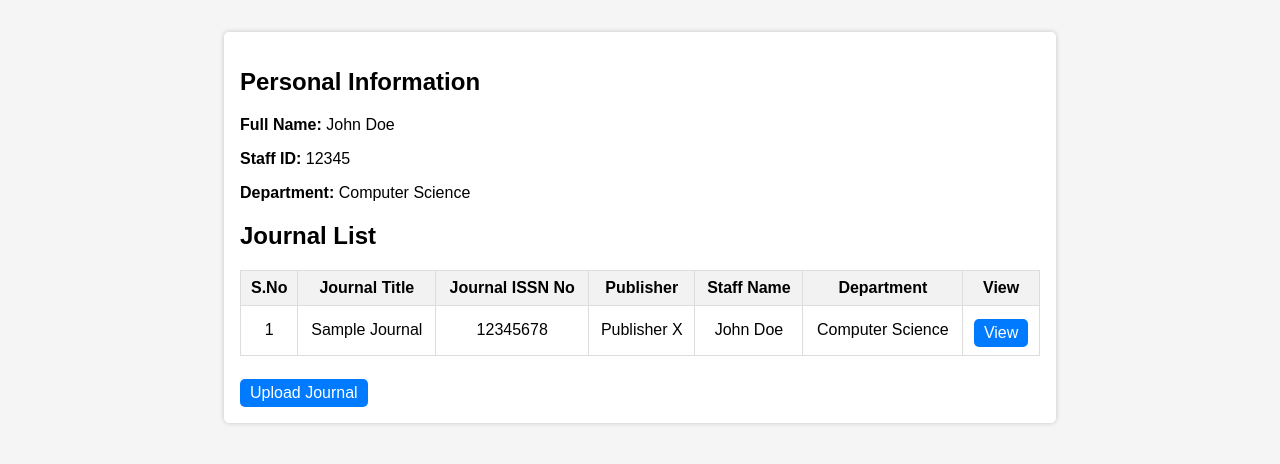
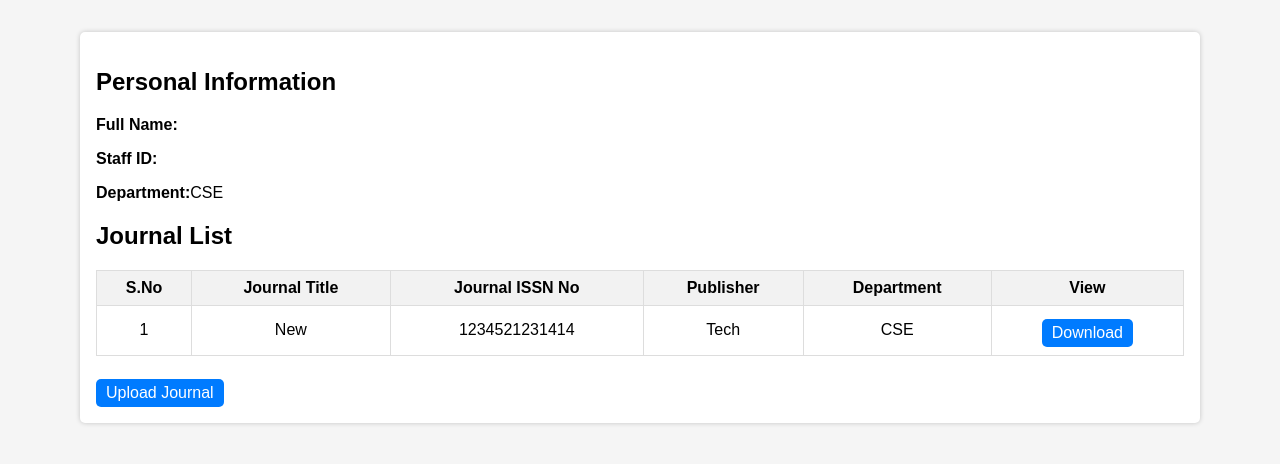
Before and after one commit to muthuruban/VITech, a Django app: page /staff/home/ in a window 1280 px wide. Shown: the part 170-634 px from the top of the page. Run offline with Django 4.2, Linux system fonts and the light colour scheme; a user stored in the database is signed in; data comes from the database, SQL or seed files in the repository; both versions use the stored data as it was after the commit.

Commit message:
Updated Models

```diff
--- a/journal/templates/admin_dashboard.html
+++ b/journal/templates/admin_dashboard.html
@@ -152,7 +152,7 @@
 <body>
 <div class="header">
     <h1>Admin Dashboard</h1>
-    <a href="#" class="logout">Logout</a>
+    <a href="{% url 'logout' %}" class="logout">Logout</a>
 </div>
 <div class="dashboard">
     <div class="filter">
@@ -186,9 +186,9 @@
                     <td>{{ journal.title }}</td>
                     <td>{{ journal.issn_no }}</td>
                     <td>{{ journal.publisher }}</td>
-                    <td>{{ journal.staff.staff_name }}</td>
+                    <td>{{ journal.staff.name }}</td>
                     <td>{{ journal.department.dept_name }}</td>
-                    <td><a href="#" download>Download</a></td>
+                    <td><a href="{% url 'download_journal' journal.id %}">Download</a></td>
                 </tr>
                 {% endfor %}
                 </tbody>
--- a/journal/templates/staff_home.html
+++ b/journal/templates/staff_home.html
@@ -35,7 +35,7 @@
         }
 
         .container {
-            max-width: 800px;
+            max-width: 85%;
             margin: 2rem auto;
             padding: 1rem;
             background-color: #fff;
@@ -70,9 +70,9 @@
     </header>
     <div class="container">
         <h2>Personal Information</h2>
-        <p><strong>Full Name:</strong> John Doe</p>
-        <p><strong>Staff ID:</strong> 12345</p>
-        <p><strong>Department:</strong> Computer Science</p>
+        <p><strong>Full Name:</strong> {{ user.name }}</p>
+        <p><strong>Staff ID:</strong> {{ user.staff_id }}</p>
+        <p><strong>Department:</strong>{{ user.dept_name }}</p>
 
         <h2>Journal List</h2>
         <table>
@@ -81,19 +81,24 @@
                 <th>Journal Title</th>
                 <th>Journal ISSN No</th>
                 <th>Publisher</th>
-                <th>Staff Name</th>
                 <th>Department</th>
                 <th>View</th>
             </tr>
+            {% for journal in journals %}
             <tr>
                 <td>1</td>
-                <td>Sample Journal</td>
-                <td>12345678</td>
-                <td>Publisher X</td>
-                <td>John Doe</td>
-                <td>Computer Science</td>
-                <td><a href="#">View</a></td>
+                <td>{{ journal.title }}</td>
+                <td>{{ journal.issn_no }}</td>
+                <td>{{ journal.publisher }}</td>
+                <td>{{ journal.department.dept_name }}</td>
+                <td><a type="button" href="{% url 'download_journal' journal.id %}">Download</a></td>
             </tr>
+            {% empty %}
+            <tr>
+                <td></td>
+                <td>No Journal Published so far</td>
+            </tr>
+            {% endfor %}
         </table>
         <br>
         <a type="button" href="{% url 'upload_journal' %}">Upload Journal</a>
--- /dev/null
+++ b/journal/test.py
@@ -0,0 +1,5 @@
+import os
+
+BASE_DIR = os.path.dirname(os.path.dirname(os.path.abspath(__file__)))
+
+print(BASE_DIR)
--- a/journal/views.py
+++ b/journal/views.py
@@ -1,6 +1,10 @@
+import mimetypes
+import os
+
 from django.contrib.auth import authenticate, login, logout
 from django.contrib import messages
 from django.contrib.auth.decorators import login_required
+from django.http import HttpResponse
 from django.shortcuts import render, redirect
 
 from journal.forms import StaffLoginForm, StaffSignupForm, AdminLoginForm
@@ -45,7 +49,8 @@
 @login_required(login_url='index')
 def staff_home(request):
     user = Staff.objects.get(username=request.user)
-    return render(request, 'staff_home.html', {'user': user})
+    journals = Journals.objects.all()
+    return render(request, 'staff_home.html', {'user': user, 'journals': journals})
 
 
 def upload_journal(request):
@@ -69,7 +74,7 @@
     return render(request, 'journal_form.html')
 
 
-def staff_logout(request):
+def _logout(request):
     logout(request)
     return redirect('index')
 
@@ -98,6 +103,19 @@
     return render(request, 'admin_dashboard.html', {'journals': journals, 'departments': departments})
 
 
+def download_journal(request, journal_id):
+    journals = Journals.objects.get(id=journal_id)
+    filename = str(journals.journal_doc)
+    if filename != '':
+        BASE_DIR = os.path.dirname(os.path.dirname(os.path.abspath(__file__)))
+        filepath = BASE_DIR + '/media/' + filename
+        path = open(filepath, 'rb')
+        mime_type, _ = mimetypes.guess_type(filepath)
+        response = HttpResponse(path, content_type=mime_type)
+        response['Content-Disposition'] = "attachment; filename=%s" % filename
+        return response
+
+
 def add_department(request):
     print(request.method)
     if request.method == 'POST':
--- a/vit/urls.py
+++ b/vit/urls.py
@@ -14,8 +14,9 @@
     path('staff/signup/', views.staff_signup, name='staff_signup'),
     path('staff/home/', views.staff_home, name='staff_home'),
     path('staff/upload-journal/', views.upload_journal, name='upload_journal'),
-    path('staff/logout/', views.staff_logout, name='staff_logout'),
+    path('logout/', views._logout, name='logout'),
 
+    path('download/<int:journal_id>/', views.download_journal, name='download_journal'),
     # Admin
     path('admin/', views.admin_login, name='admin_login'),
     path('admin/dashboard/', views.admin_view, name='admin_dashboard'),
```
Also changed, not shown: db.sqlite3.
